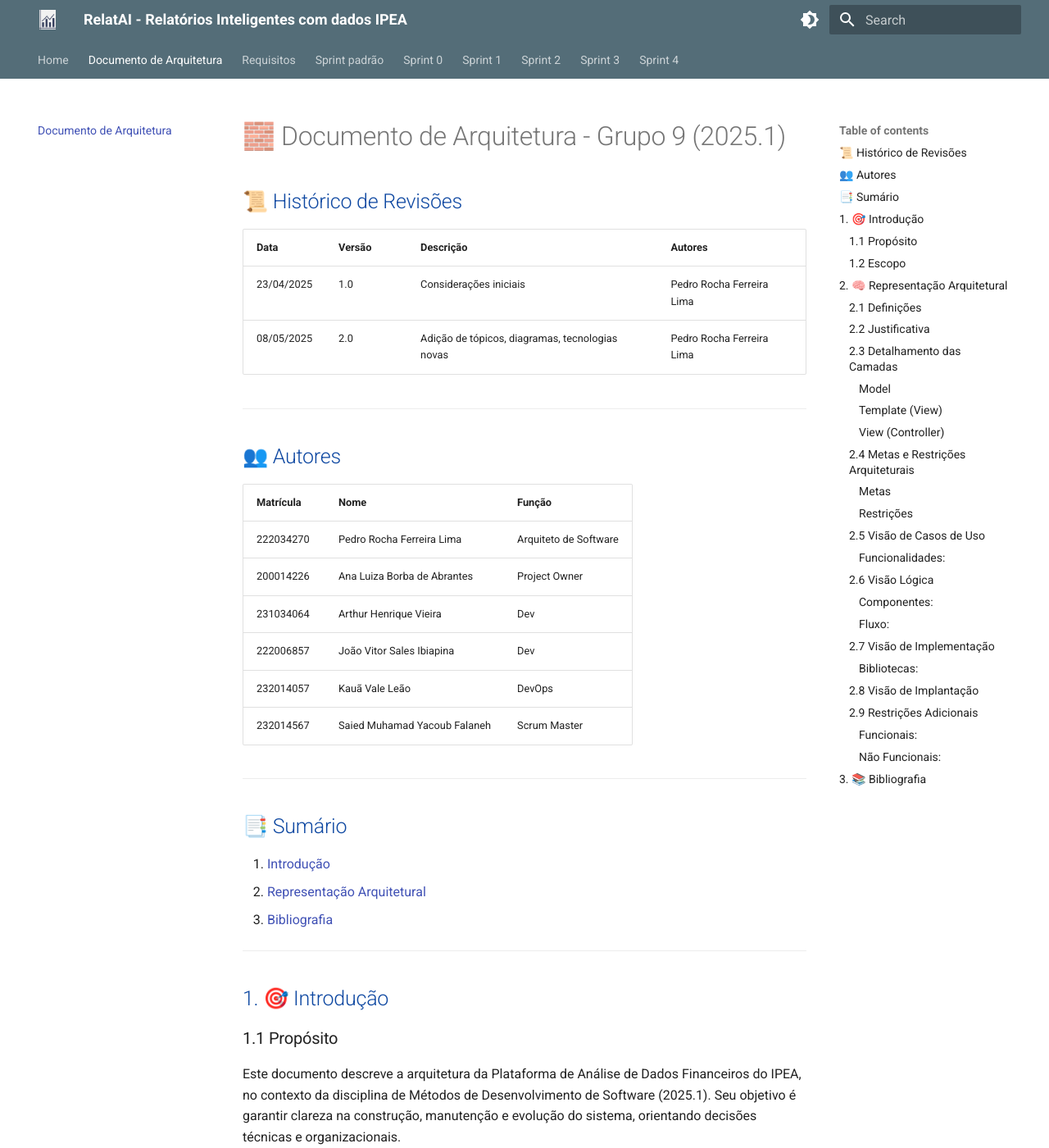
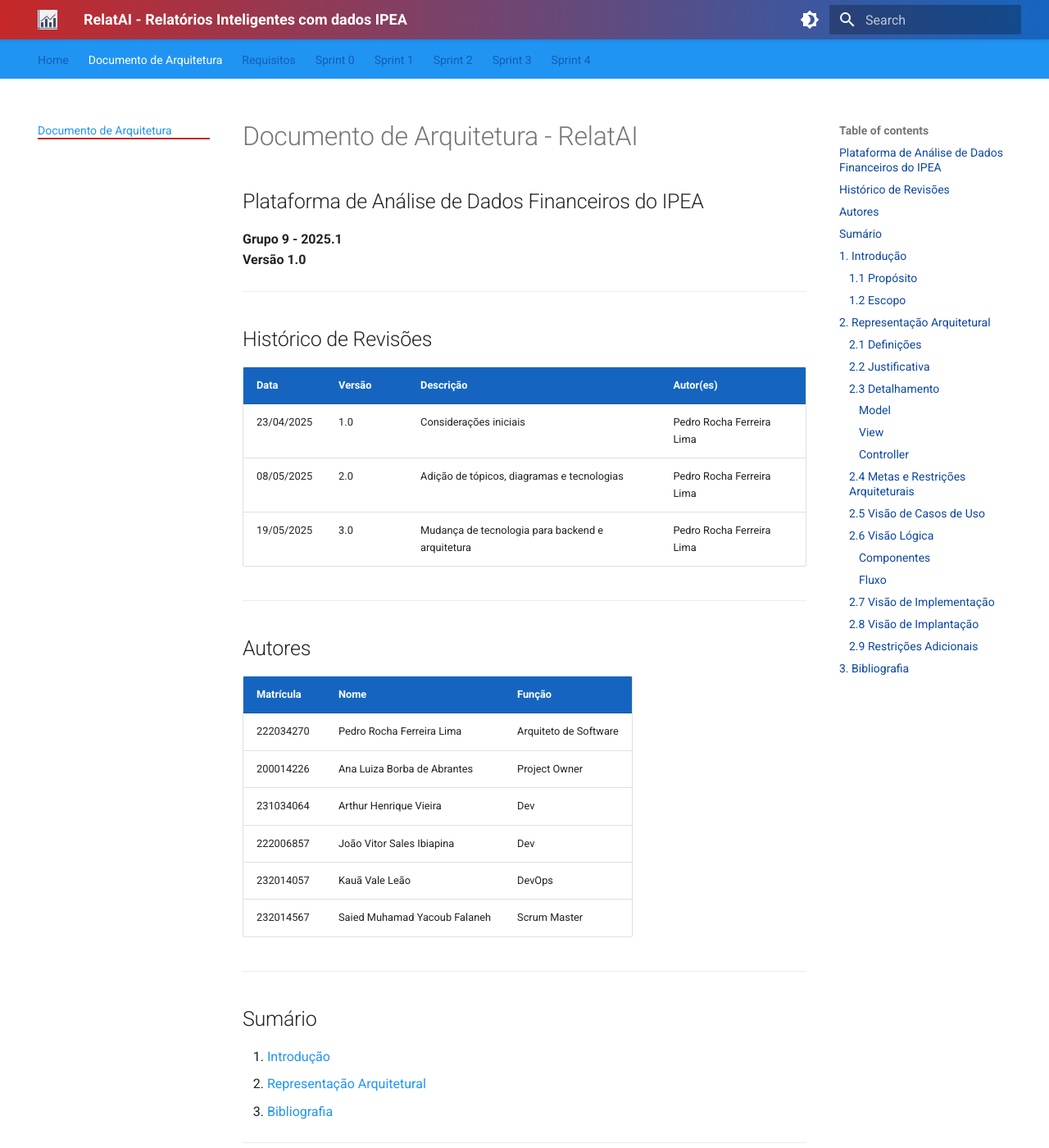
Before and after one commit to unb-mds/2025-1-RelatAI, an MkDocs documentation site: the page built from docs/mkdocs/docarquitetura.md, in a window 1280 px wide and 1400 px high. Shown: the whole window at 82% size. Built offline with MkDocs 1.6.1 and Material for MkDocs 9.7.7, drawn with Linux system fonts in a browser that asks for light colours; some of the changed text lies outside the part shown.

Commit message:
Atualizando gitpages

```diff
--- a/docs/mkdocs/docarquitetura.md
+++ b/docs/mkdocs/docarquitetura.md
@@ -1,28 +1,35 @@
-# 🧱 Documento de Arquitetura - Grupo 9 (2025.1)
+# Documento de Arquitetura - RelatAI
 
-## 📜 Histórico de Revisões
-
-| Data       | Versão | Descrição                           | Autores                     |
-|------------|--------|-------------------------------------|-----------------------------|
-| 23/04/2025 | 1.0    | Considerações iniciais              | Pedro Rocha Ferreira Lima  |
-| 08/05/2025 | 2.0    | Adição de tópicos, diagramas, tecnologias novas | Pedro Rocha Ferreira Lima  |
+## Plataforma de Análise de Dados Financeiros do IPEA
+**Grupo 9 - 2025.1**
+**Versão 1.0**
 
 ---
 
-## 👥 Autores
+## Histórico de Revisões
 
-| Matrícula  | Nome                              | Função                |
-|------------|-----------------------------------|-----------------------|
-| 222034270  | Pedro Rocha Ferreira Lima         | Arquiteto de Software |
-| 200014226  | Ana Luiza Borba de Abrantes       | Project Owner         |
-| 231034064  | Arthur Henrique Vieira            | Dev                   |
-| 222006857  | João Vitor Sales Ibiapina         | Dev                   |
-| 232014057  | Kauã Vale Leão                    | DevOps                |
-| 232014567  | Saied Muhamad Yacoub Falaneh      | Scrum Master          |
+| Data       | Versão | Descrição                                     | Autor(es)                      |
+|------------|--------|-----------------------------------------------|--------------------------------|
+| 23/04/2025 | 1.0    | Considerações iniciais                        | Pedro Rocha Ferreira Lima      |
+| 08/05/2025 | 2.0    | Adição de tópicos, diagramas e tecnologias    | Pedro Rocha Ferreira Lima      |
+| 19/05/2025 | 3.0    | Mudança de tecnologia para backend e arquitetura | Pedro Rocha Ferreira Lima  |
 
 ---
 
-## 📑 Sumário
+## Autores
+
+| Matrícula   | Nome                              | Função               |
+|-------------|-----------------------------------|----------------------|
+| 222034270   | Pedro Rocha Ferreira Lima         | Arquiteto de Software |
+| 200014226   | Ana Luiza Borba de Abrantes       | Project Owner        |
+| 231034064   | Arthur Henrique Vieira            | Dev                  |
+| 222006857   | João Vitor Sales Ibiapina         | Dev                  |
+| 232014057   | Kauã Vale Leão                    | DevOps               |
+| 232014567   | Saied Muhamad Yacoub Falaneh     | Scrum Master         |
+
+---
+
+## Sumário
 
 1. [Introdução](#1-introdução)
 2. [Representação Arquitetural](#2-representação-arquitetural)
@@ -30,159 +37,157 @@
 
 ---
 
-## 1. 🎯 Introdução
+## 1. Introdução
 
 ### 1.1 Propósito
 
-Este documento descreve a arquitetura da Plataforma de Análise de Dados Financeiros do IPEA, no contexto da disciplina de Métodos de Desenvolvimento de Software (2025.1). Seu objetivo é garantir clareza na construção, manutenção e evolução do sistema, orientando decisões técnicas e organizacionais.
+Este documento descreve a arquitetura da Plataforma de Análise de Dados Financeiros do IPEA, com foco na clareza para construção, manutenção e evolução do sistema.
 
 ### 1.2 Escopo
 
-O sistema permitirá:
-- Coleta, análise e visualização de dados financeiros públicos;
-- Construção de painéis interativos em tempo real;
-- Geração automática de textos e alertas baseados em dados.
+O sistema possibilita a coleta, análise e visualização de dados financeiros públicos. As funcionalidades incluem:
+- Dashboards interativos em tempo real;
+- Geração automática de textos com base em análise de dados;
+- Resumos e alertas de tendências financeiras.
 
 ---
 
-## 2. 🧠 Representação Arquitetural
+## 2. Representação Arquitetural
 
 ### 2.1 Definições
 
-Adotamos o padrão **MVC** (Model-View-Controller), adaptado ao **MVT** (Model-View-Template) do Django.
+A arquitetura segue o padrão **MVC (Model-View-Controller)**:
+- **Model**: lógica e estrutura de dados.
+- **View**: interface visual com Streamlit.
+- **Controller**: lógica de requisições com FastAPI.
 
 ### 2.2 Justificativa
 
-- ✅ **Separação de Responsabilidade**: facilita manutenção e testes.
-- 🔁 **Reutilização de Componentes**: filtros, gráficos e módulos com Django e Pandas.
-- 🧪 **Facilidade de Testes**: apoio a testes unitários e de integração.
-- 👥 **Desenvolvimento Paralelo**: divisão entre frontend (Streamlit) e backend (Django).
-- 🚀 **Escalabilidade**: integração com Docker e AWS.
-- 🎯 **Alinhamento aos Requisitos**: pensado para analistas do IPEA e tempo do projeto.
+- **Separação de responsabilidades**
+- **Reutilização de componentes com Python e Pandas**
+- **Facilidade de testes por camada**
+- **Desenvolvimento paralelo** (Frontend vs Backend)
+- **Escalabilidade com Docker e AWS**
+- **Alinhamento às necessidades funcionais do IPEA**
 
-### 2.3 Detalhamento das Camadas
+---
+
+### 2.3 Detalhamento
 
 #### Model
-Responsável pela lógica de dados, utilizando o ORM do Django com entidades como:
-- Conjunto de Dados
-- Análises
-- Usuários
-- Logs de Acesso
+- Interage com o SQLite.
+- Entidades:
+  - Conjunto de Dados (CSV)
+  - Análises (parâmetros/resultados)
+  - Usuários (preferências)
+  - Logs de acesso
 
-#### Template (View)
-Interface visual com o usuário usando **Streamlit** e **HTML/CSS**, planejada via Figma. Apresenta:
-- Dashboards e gráficos
-- Tabelas e mensagens
+#### View
+- Exibição de dashboards, gráficos e mensagens.
+- Planejada com Figma e implementada em Streamlit + HTML.
 
-#### View (Controller)
-Gerencia requisições e lógica de negócio com Django. Executa:
-- Processamento de CSV com Pandas
-- Interação com o banco de dados
-- Renderização para o template
+#### Controller
+- Utiliza FastAPI para:
+  - Gerenciar requisições;
+  - Validar dados;
+  - Processar CSVs com Pandas;
+  - Enviar dados à View.
 
 ---
 
 ### 2.4 Metas e Restrições Arquiteturais
 
-#### Metas
-- ⚙️ **Escalabilidade**
-- ⚡ **Desempenho**
-- 🔧 **Manutenibilidade**
-- 🔒 **Segurança**
+**Metas:**
+- Escalabilidade
+- Desempenho
+- Manutenibilidade
+- Segurança
 
-#### Restrições
-- 💻 **Compatibilidade universal**
-- 🛡️ **Segurança contra acessos indevidos**
+**Restrições:**
+- Compatibilidade com múltiplas plataformas
 
 ---
 
 ### 2.5 Visão de Casos de Uso
 
-Tecnologias:
-- **Backend**: Django, Pandas, Scikit-learn
-- **Frontend**: HTML, CSS, Streamlit
-- **Banco de Dados**: SQLite
-
-#### Funcionalidades:
-- Tela inicial com menu
-- Painéis interativos em tempo real
-- Geração de relatórios automáticos
-- Previsões com ML
-- Filtros e carregamento de datasets
+O sistema inclui:
+- Menu de navegação;
+- Dashboards em tempo real;
+- Geração automática de relatórios;
+- Previsões com Machine Learning;
+- Upload de datasets;
+- Aplicação de filtros de análise.
 
 ---
 
 ### 2.6 Visão Lógica
 
-#### Componentes:
+#### Componentes
 
 - **Model**
-  - `ConjuntoDeDados`
-  - `AnaliseFinanceira`
-  - `Usuario`
-  - `LogAcesso`
+  - `ConjuntoDeDados`: arquivos CSV
+  - `AnaliseFinanceira`: análise com Pandas
+  - `Usuario`: controle de acesso
+  - `LogAcesso`: rastreamento de ações
 
-- **View (Controller)**
-  - Processa requisições
-  - Valida, salva e envia dados para template
+- **View**
+  - Criada com Streamlit, HTML e CSS
+  - Exibe dados analisados
 
-- **Template (Apresentação)**
-  - Streamlit + HTML/CSS
-  - Exibição de dashboards e alertas
+- **Controller**
+  - Processa requisições e interage com o Model
 
-#### Fluxo:
+#### Fluxo
 
-1. Usuário interage com a interface
-2. View processa a requisição
-3. Acessa ou modifica os dados no Model
-4. Retorna dados tratados ao Template
+1. Usuário interage com interface
+2. Requisição é roteada no FastAPI
+3. Controller executa lógica de negócio
+4. Controller envia dados para View
+5. View apresenta resultado ao usuário
 
 ---
 
 ### 2.7 Visão de Implementação
 
-Organização modular, dividida em camadas.
+**Tecnologias e Bibliotecas:**
+- FastAPI (backend)
+- Scikit-learn (ML)
+- Pandas (análise)
+- Streamlit (UI)
+- HTML/CSS (layout)
 
-#### Bibliotecas:
-- Django
-- Pandas
-- Scikit-learn
-- Streamlit
-- HTML/CSS
+Organização modular do código para facilitar testes e manutenção.
 
 ---
 
 ### 2.8 Visão de Implantação
 
-- 🖥️ Execução local via navegador (desktop)
-- 📦 Docker para empacotamento
-- ☁️ Pronto para hospedagem futura na AWS
-- 🧩 Integração: Django + Streamlit + SQLite
+- Interface com **Streamlit + HTML/CSS**
+- Backend com **FastAPI**
+- Banco de dados: **SQLite**
+- **Implantação com Docker**, preparada para futura hospedagem em **AWS**
 
 ---
 
 ### 2.9 Restrições Adicionais
 
-#### Funcionais:
-- Acesso ao site antes do login
-- Funcionalidades restritas a usuários autenticados
-
-#### Não Funcionais:
-
-| Requisito       | Descrição |
-|-----------------|-----------|
-| ✅ Usabilidade   | Interface intuitiva |
-| 📱 Portabilidade | Acessível em qualquer SO ou navegador |
-| 🔐 Segurança     | Proteção contra acessos indevidos |
-| 🧩 Manutenibilidade | Código documentado |
-| 📈 Escalabilidade | Pensado para crescimento futuro |
+- **Acesso público** à página inicial
+- **Recursos restritos a usuários logados**
+- Qualidade:
+  - Usabilidade
+  - Portabilidade
+  - Segurança
+  - Manutenibilidade
+  - Escalabilidade
 
 ---
 
-## 3. 📚 Bibliografia
+## 3. Bibliografia
 
-> Arquitetura MVC: entendendo o modelo-visão-controlador. DIO.me, 2024.
-> Disponível em: https://www.dio.me/articles/arquitetura-mvc-entendendo-o-modelo-visao-controlador
+> **Arquitetura MVC: entendendo o modelo-visão-controlador.** DIO.me, 2024.
+> Disponível em: [https://www.dio.me/articles/arquitetura-mvc-entendendo-o-modelo-visao-controlador](https://www.dio.me/articles/arquitetura-mvc-entendendo-o-modelo-visao-controlador)
 > Acesso em: 23 abril de 2025.
 
 ---
+
+> **RelatAI – Plataforma de análise financeira com geração automática de relatórios.**
--- a/docs/mkdocs/stylesheets/extra.css
+++ b/docs/mkdocs/stylesheets/extra.css
@@ -1,18 +1,87 @@
-/* Fundo das caixas de admonition */
-.md-typeset .admonition {
-  border-left: 4px solid #f44336;
-  background-color: #f9f9f9;
+/* ----- Paleta base ----- */
+:root {
+  --relat-red:  #c62828; /* vermelho */
+  --relat-blue: #1565c0; /* azul    */
 }
 
-/* Destaque para títulos */
-h1, h2 {
-  color: #0d47a1;
+/* fundo do topo + shadow discreta */
+.md-header {
+  background: linear-gradient(90deg, var(--relat-red), var(--relat-blue));
+  box-shadow: 0 2px 4px rgb(0 0 0 / .1);
 }
 
-/* Cards ou imagens centrais */
-img {
+/* cor ativa no menu lateral/abas */
+.md-nav__link--active,
+.md-tabs__link--active {
+  color: var(--relat-red);
+  border-bottom: 2px solid var(--relat-red);
+}
+
+/* links em geral */
+a {
+  color: var(--relat-blue);
+}
+a:hover {
+  color: var(--relat-red);
+}
+
+/* botões de código e labels */
+.md-typeset code,
+.md-button,
+.md-typeset .admonition-title {
+  background-color: var(--relat-blue);
+  color: #fff;
+}
+
+/* caixas de destaque (!!! note, tip…) */
+.md-typeset .admonition {
+  border-left: 4px solid var(--relat-red);
+  border-radius: .5rem;
+  background: rgb(245 247 255);
+}
+
+/* tabelas responsivas */
+table {
+  border-collapse: collapse;
+  overflow-x: auto;
   display: block;
-  margin-left: auto;
-  margin-right: auto;
-  max-width: 80%;
 }
+table th {
+  background: var(--relat-blue);
+  color: #fff;
+}
+
+/* realce de código (prism) */
+code[class*="language-"],
+pre[class*="language-"] {
+  background: #0d1117;           /* dark mode vibe */
+  border: 1px solid #30363d;
+}
+
+/* footer discreto */
+.md-footer {
+  background: var(--relat-blue);
+  color: #fff;
+}
+.md-footer a {
+  color: #ffebee;               /* tom claro de vermelho */
+}
+
+/* ---------- Cor padrão (modo claro) ---------- */
+.md-nav__link,
+.md-tabs__link {
+  color: #0d47a1;                 /* azul‑marinho */
+}
+
+/* página atual */
+.md-nav__link--active,
+.md-tabs__link--active {
+  color: var(--relat-red);        /* segue vermelho de destaque */
+  border-bottom: 2px solid var(--relat-red);
+}
+
+/* hover */
+.md-nav__link:hover,
+.md-tabs__link:hover {
+  color: var(--relat-red);
+}
--- a/mkdocs.yml
+++ b/mkdocs.yml
@@ -1,6 +1,6 @@
 site_name: RelatAI - Relatórios Inteligentes com dados IPEA
 site_url: https://unb-mds.github.io/2025-1-RelatAI
-
+use_directory_urls: true
 
 site_description: Documentação oficial do projeto
 site_author: Sua Equipe
@@ -10,13 +10,13 @@
   favicon: mkdocs/images/iconegrafico.png
   palette:
     - scheme: default
-      primary: blue grey
+      primary: blue
       accent: red
       toggle:
         icon: material/brightness-4
         name: Modo escuro
     - scheme: slate
-      primary: blue grey
+      primary: blue
       accent: red
       toggle:
         icon: material/brightness-7
@@ -42,10 +42,9 @@
   - pymdownx.tasklist
 
 nav:
-  - Home: mkdocs/index.md
+  - Home: index.md
   - Documento de Arquitetura: mkdocs/docarquitetura.md
   - Requisitos: sprints/requisitos.md
-  - Sprint padrão: sprints/sprint-padrao.md
   - Sprint 0: sprints/sprint-0.md
   - Sprint 1: sprints/sprint-1.md
   - Sprint 2: sprints/sprint-2.md
```
Also changed, not shown: docs/index.md (added, +51 -0 lines), docs/mkdocs/index.md (deleted, +0 -17 lines).
